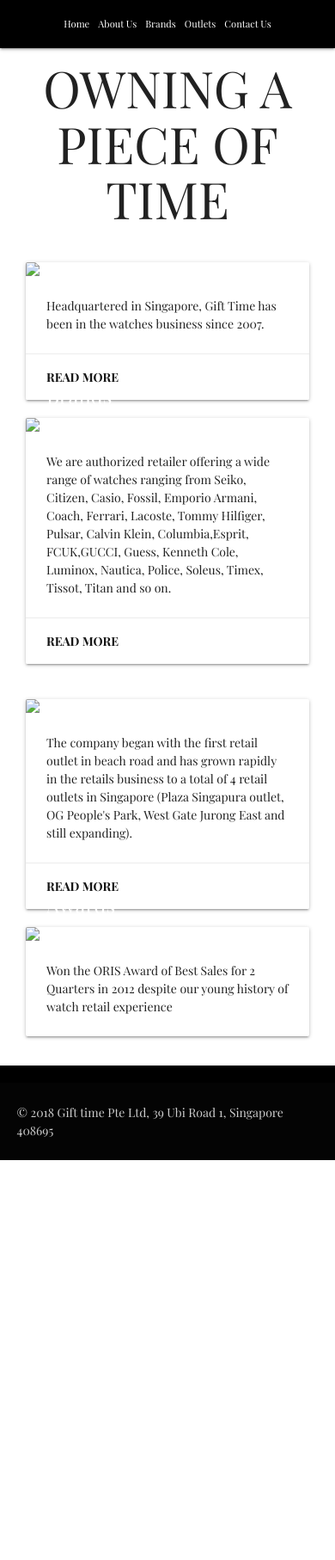
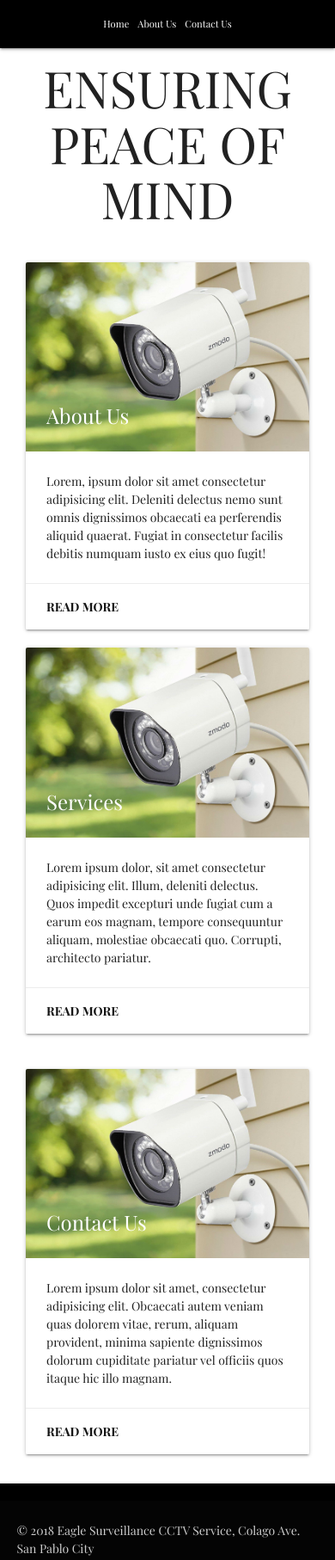
Before and after one commit to pagsamo/technopre, a plain HTML site: page index.html in a window 390 px wide. Shown: the whole page at 86% size. Before the commit the page ends 1349 px from the top, so only its background shows below. Drawn offline with nearby package versions, Linux system fonts and the light colour scheme.

Commit message:
placholding

```diff
--- a/index.html
+++ b/index.html
@@ -6,7 +6,7 @@
     <link href="https://fonts.googleapis.com/css?family=Playfair+Display:400,700,900" rel="stylesheet">
     <link type="text/css" rel="stylesheet" href="css/materialize.min.css" media="screen,projection" />
     <link rel="stylesheet" href="css/gifttime-style.css" media="screen, projection">
-    <title>Gift Time Pte Ltd</title>
+    <title>Eagle Surveillance CCTV Services</title>
     <meta name="viewport" content="width=device-width, initial-scale=1.0" />
     <meta name="keywords" content="Headquartered in Singapore, Gift Time has been in the watches business since 2007.Authorized retailer offering a wide range of watches ranging from Seiko, Citizen, Casio, Fossil, Emporio Armani, Coach, Ferrari, Lacoste, Tommy Hilfiger, Pulsar, Calvin Klein, Columbia,Esprit, FCUK,GUCCI, Guess, Kenneth Cole, Luminox, Nautica, Police, Soleus, Timex, Tissot, Titan and so on.">
 </head>
@@ -14,12 +14,10 @@
 	<nav class="valign-wrapper hide-on-med-and-down">
 		<div class="container">
     <div class="nav-wrapper">
-       <a href="index.php" class="brand-logo" style="display: flex; justify-content: center;"><img style="align-self: center;" src="img/logo.png" alt="" id="logo"><span>Gift Time Pte Ltd</span></a>
+       <a href="index.php" class="brand-logo" style="display: flex; justify-content: center;"><span>Eagle Surveillance CCTV Services</span></a>
       <ul id="nav-mobile" class="right hide-on-med-and-down">
-        <li><a href="aboutus.html">About Us</a></li>
-        <li><a href="brands.html">Brands</a></li>
-        <li><a href="outlets.html">Outlets</a></li>
-        <li><a href="contactus.html">Contact Us</a></li>
+        <li><a href="#">About Us</a></li>
+        <li><a href="#">Contact Us</a></li>
       </ul>
     </div>
     </div>
@@ -29,13 +27,11 @@
   <nav class="valign-wrapper show-on-small">
     <div class="container center">
     <div class="nav-wrapper" class="center">
-      <a href="index.php" id="brand-logo-mobile" class="brand-logo left" style="display: flex; justify-content: center;"><img style="align-self: center;" src="img/logo.png" alt="" id="logo"><span>Gift Time Pte Ltd</span></a>
+      <a href="index.php" id="brand-logo-mobile" class="brand-logo left" style="display: flex; justify-content: center;"><span>Eagle Surveillance CCTV Services</span></a>
       <ul id="nav-mobile" class="right">
         <li class="home-link"><a href="index.php">Home</a></li>
-        <li><a href="aboutus.html">About Us</a></li>
-        <li><a href="brands.html">Brands</a></li>
-        <li><a href="outlets.html">Outlets</a></li>
-        <li><a href="contactus.html">Contact Us</a></li>
+        <li><a href="#">About Us</a></li>
+        <li><a href="#">Contact Us</a></li>
       </ul>
     </div>
     </div>
@@ -52,7 +48,7 @@
 <div class="tagline">
 <div class="container">
 	<div class="row">
-		<h1 class="center">Owning a Piece of Time</h1>
+		<h1 class="center">Ensuring Peace of Mind</h1>
 	</div>
 </div>
 </div>
@@ -63,14 +59,14 @@
     <div class="col s12 m6">
       <div class="card hoverable">
         <div class="card-image">
-          <img src="img/hq-card.jpg">
+          <img src="img/placeholder.jpg">
           <span class="card-title">About Us</span>
         </div>
         <div class="card-content">
-          <p>Headquartered in Singapore, Gift Time has been in the watches business since 2007.  </p>
+          <p> Lorem, ipsum dolor sit amet consectetur adipisicing elit. Deleniti delectus nemo sunt omnis dignissimos obcaecati ea perferendis aliquid quaerat. Fugiat in consectetur facilis debitis numquam iusto ex eius quo fugit!  </p>
         </div>
         <div class="card-action">
-          <a href="aboutus.html">Read more</a>
+          <a href="#">Read more</a>
         </div>
       </div>
     </div>
@@ -78,14 +74,14 @@
     <div class="col s12 m6">
       <div class="card hoverable">
         <div class="card-image">
-          <img src="img/brands-card.jpg">
-          <span  class="card-title">Brands</span>
+          <img src="img/placeholder.jpg">
+          <span  class="card-title">Services</span>
         </div>
         <div class="card-content">
-          <p>We are authorized retailer offering a wide range of watches ranging from Seiko, Citizen, Casio, Fossil, Emporio Armani, Coach, Ferrari, Lacoste, Tommy Hilfiger, Pulsar, Calvin Klein, Columbia,Esprit, FCUK,GUCCI, Guess, Kenneth Cole, Luminox, Nautica, Police, Soleus, Timex, Tissot, Titan and so on.</p>
+          <p>Lorem ipsum dolor, sit amet consectetur adipisicing elit. Illum, deleniti delectus. Quos impedit excepturi unde fugiat cum a earum eos magnam, tempore consequuntur aliquam, molestiae obcaecati quo. Corrupti, architecto pariatur.</p>
         </div>
         <div class="card-action">
-          <a href="brands.html">Read more</a>
+          <a href="#">Read more</a>
         </div>
       </div>
     </div>
@@ -98,26 +94,14 @@
     <div class="col s12 m6">
       <div class="card hoverable">
         <div class="card-image">
-          <img src="img/outlets-card.jpg">
-          <span class="card-title">Outlets</span>
+          <img src="img/placeholder.jpg">
+          <span class="card-title">Contact Us</span>
         </div>
         <div class="card-content">
-          <p>The company began with the first retail outlet in beach road and has grown rapidly in the retails business to a total of 4 retail outlets in Singapore (Plaza Singapura outlet, OG People's Park, West Gate Jurong East and still expanding). </p>
+          <p>Lorem ipsum dolor sit amet, consectetur adipisicing elit. Obcaecati autem veniam quas dolorem vitae, rerum, aliquam provident, minima sapiente dignissimos dolorum cupiditate pariatur vel officiis quos itaque hic illo magnam.</p>
         </div>
         <div class="card-action">
-          <a href="outlets.html">Read more</a>
-        </div>
-      </div>
-    </div>
-
-    <div class="col s12 m6">
-      <div class="card">
-        <div class="card-image hoverable">
-          <img src="img/award.jpg" class="card-img">
-          <span class="card-title">Awards</span>
-        </div>
-        <div class="card-content">
-          <p>Won the ORIS Award of Best Sales for 2 Quarters in 2012 despite our young history of watch retail experience</p>
+          <a href="#">Read more</a>
         </div>
       </div>
     </div>
@@ -125,10 +109,11 @@
 </div>
 
 
+
 <footer class="page-footer">
     <div class="footer-copyright">
         <div class="container">
-            <p>&copy 2018 Gift time Pte Ltd, 39 Ubi Road 1, Singapore 408695 </p>
+            <p>&copy 2018 Eagle Surveillance CCTV Service, Colago Ave. San Pablo City</p>
         </div>
     </div>
 </footer>
```
Also changed, not shown: img/parallax.jpg (added), img/placeholder.jpg (added).
